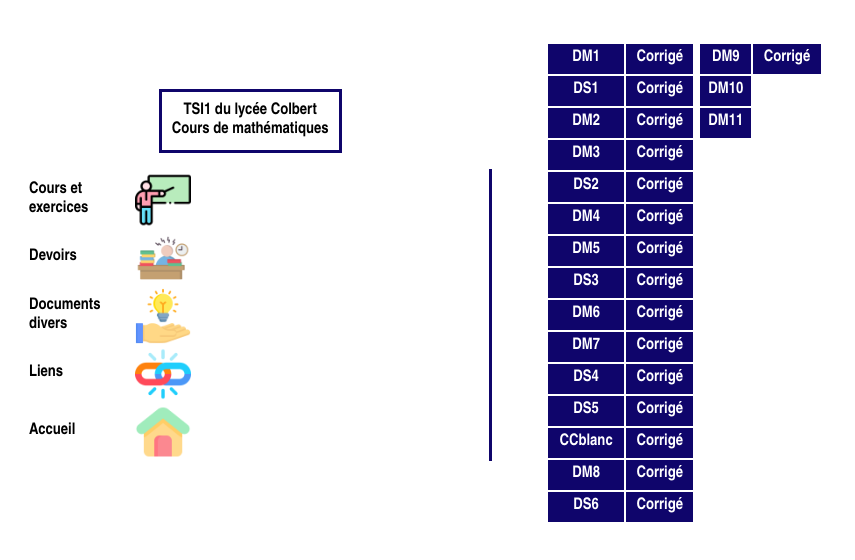
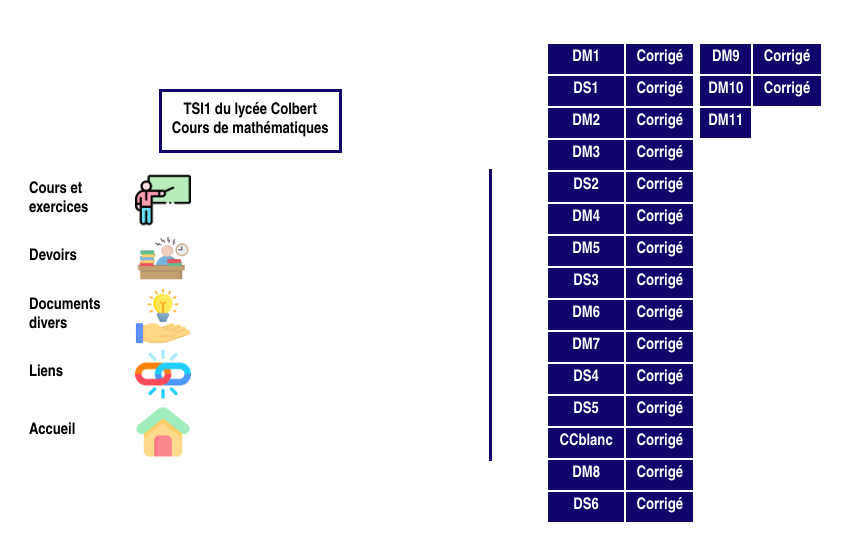
Before and after one commit to colbert-maths/TSI1, a plain HTML site: page Devoirs.html in a window 1280 px wide. Shown: the whole page, without its empty margins (0-855 px from the left). Drawn offline with Linux system fonts and the light colour scheme.

Commit message:
Add files via upload

```diff
--- a/Devoirs.html
+++ b/Devoirs.html
@@ -60,7 +60,7 @@
             						<td><a href="Devoirs/CorrigeDS1.pdf">Corrigé</a></td>
 									<td style="background-color:white;"></td>
 									<td><a href="Devoirs/DM10.pdf">DM10</a></td>
-									<td style="background-color:white;"></td>
+									<td><a href="Devoirs/CorrigeDM10.pdf">Corrigé</a></td>
 								</tr>
 								<tr>
 									<td><a href="Devoirs/DM2.pdf">DM2</a></td>
```
